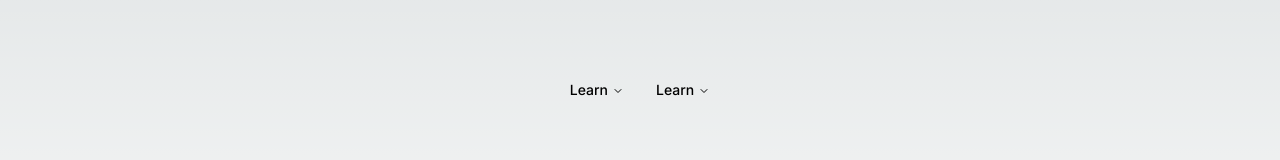
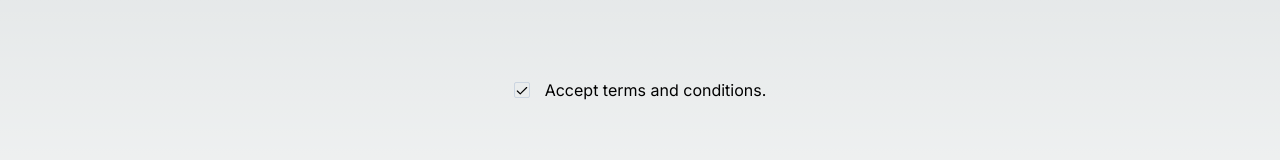
Before and after one commit to memorywanderer/next-components, a Next.js app: page / in a window 1280 px wide. Shown: the part 310-470 px from the top of the page. Built offline with nearby package versions, Linux system fonts and the light colour scheme.

Commit message:
add new component: checkbox

```diff
--- a/app/page.tsx
+++ b/app/page.tsx
@@ -1,45 +1,18 @@
 'use client'
-import {
-  NavigationMenu,
-  NavigationMenuContent,
-  NavigationMenuItem,
-  NavigationMenuList,
-  NavigationMenuTrigger,
-  NavigationMenuIndicator
-} from '@/components/ui/navigation/navigation'
+
+import { Checkbox } from "@/components/ui/checkbox/checkbox"
 
 
 export default function Home() {
 
   return (
     <main className="w-screen h-screen flex items-center justify-center p-4">
-      <NavigationMenu>
-        <NavigationMenuList>
-          <NavigationMenuItem>
-            <NavigationMenuTrigger>
-              Learn
-            </NavigationMenuTrigger>
-            <NavigationMenuContent>
-              <p className='sm:w-[500px]'>
-                Lorem ipsum, dolor sit amet consectetur adipisicing elit. Voluptatem, distinctio. Quibusdam reprehenderit error tenetur consectetur veritatis neque. Similique repudiandae error facilis cum numquam distinctio deleniti minima deserunt, sunt corporis necessitatibus!
-              </p>
-            </NavigationMenuContent>
-          </NavigationMenuItem>
-          <NavigationMenuItem>
-            <NavigationMenuTrigger>
-              Learn
-            </NavigationMenuTrigger>
-            <NavigationMenuContent>
-              <p className='sm:w-[500px]'>
-                Lorem ipsum, dolor sit amet consectetur adipisicing elit. Voluptatem, distinctio. Quibusdam reprehenderit error tenetur consectetur veritatis neque. Similique repudiandae error facilis cum numquam distinctio deleniti minima deserunt, sunt corporis necessitatibus!
-                Lorem ipsum, dolor sit amet consectetur adipisicing elit. Voluptatem, distinctio. Quibusdam reprehenderit error tenetur consectetur veritatis neque. Similique repudiandae error facilis cum numquam distinctio deleniti minima deserunt, sunt corporis necessitatibus!
-                Lorem ipsum, dolor sit amet consectetur adipisicing elit. Voluptatem, distinctio. Quibusdam reprehenderit error tenetur consectetur veritatis neque. Similique repudiandae error facilis cum numquam distinctio deleniti minima deserunt, sunt corporis necessitatibus!
-              </p>
-            </NavigationMenuContent>
-          </NavigationMenuItem>
-          <NavigationMenuIndicator />
-        </NavigationMenuList>
-      </NavigationMenu>
+      <>
+        <Checkbox id="c1" defaultChecked />
+        <label className="pl-[15px] cursor-pointer leading-none " htmlFor="c1">
+          Accept terms and conditions.
+        </label>
+      </>
     </main>
   )
 }
--- /dev/null
+++ b/components/ui/checkbox/checkbox.tsx
@@ -0,0 +1,26 @@
+import { forwardRef } from 'react'
+import * as CheckboxPrimitive from '@radix-ui/react-checkbox'
+import { Check } from 'lucide-react'
+import { cn } from '@/lib/utils'
+
+const Checkbox = forwardRef<
+  React.ElementRef<typeof CheckboxPrimitive.Root>,
+  React.ComponentPropsWithoutRef<typeof CheckboxPrimitive.Root>
+>(({ className, children, ...props }, ref) => (
+  <CheckboxPrimitive.Root
+    ref={ref}
+    className={cn(
+      'peer h-4 w-4 shrink-0 rounded-sm border border-slate-300 focus:outline-none focus:ring-2 focus:ring-slate-400 focus:ring-offset-2 disabled:cursor-not-allowed disabled:opacity-50 dark:border-slate-700 dark:text-slate-50 dark:focus:ring-slate-400 dark:focus:ring-offset-slate-900',
+      className
+    )}
+    {...props}
+  >
+    <CheckboxPrimitive.Indicator className='flex justify-center items-center'>
+      <Check className='w-4 h-4' />
+    </CheckboxPrimitive.Indicator>
+  </CheckboxPrimitive.Root>
+))
+
+export {
+  Checkbox
+}
--- a/package.json
+++ b/package.json
@@ -12,6 +12,7 @@
   },
   "dependencies": {
     "@radix-ui/react-accordion": "^1.1.2",
+    "@radix-ui/react-checkbox": "^1.0.4",
     "@radix-ui/react-dialog": "^1.0.4",
     "@radix-ui/react-navigation-menu": "^1.1.3",
     "@radix-ui/react-select": "^1.2.2",
```
Also changed, not shown: 1 other file (tests, documents, lock files or other folders).
